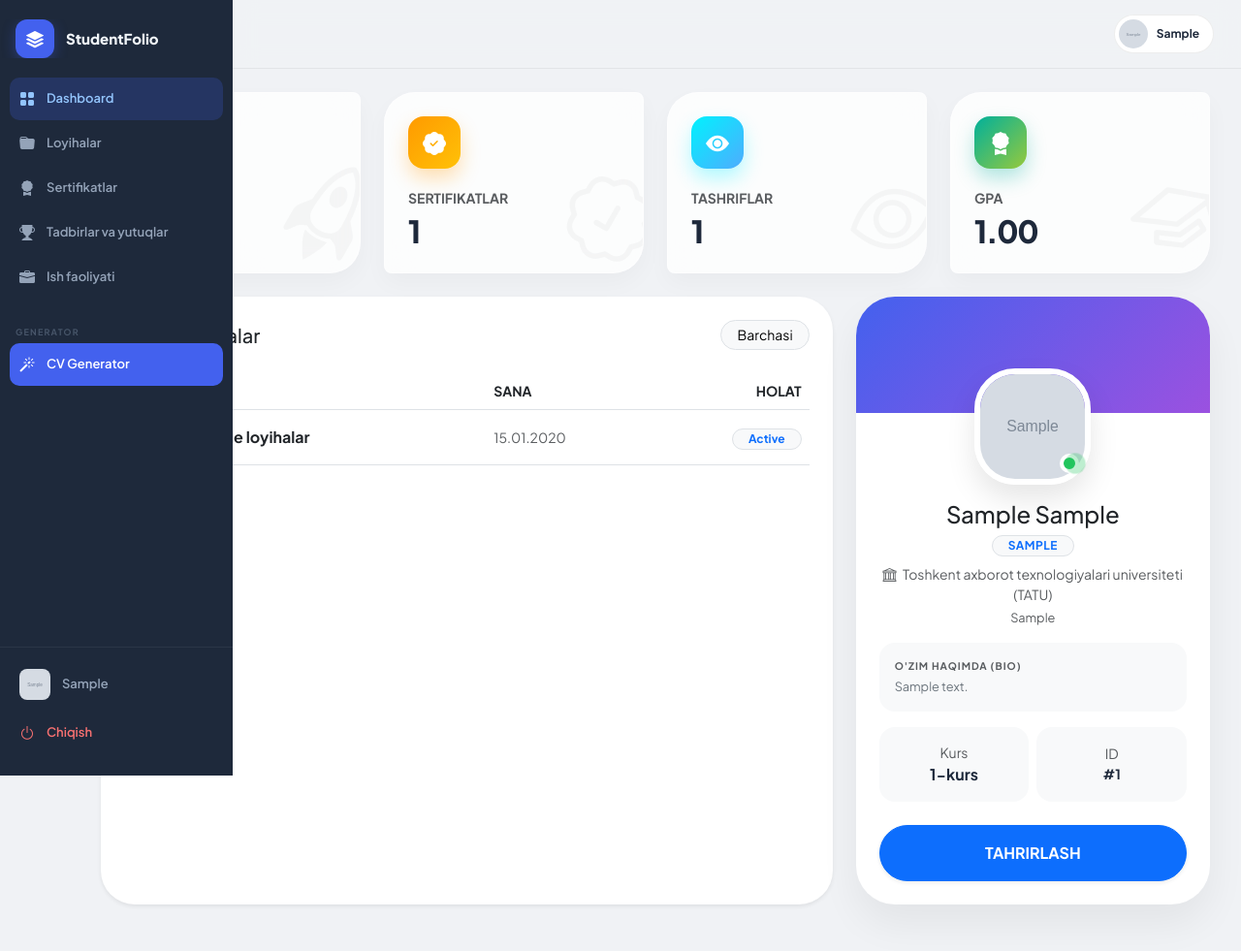
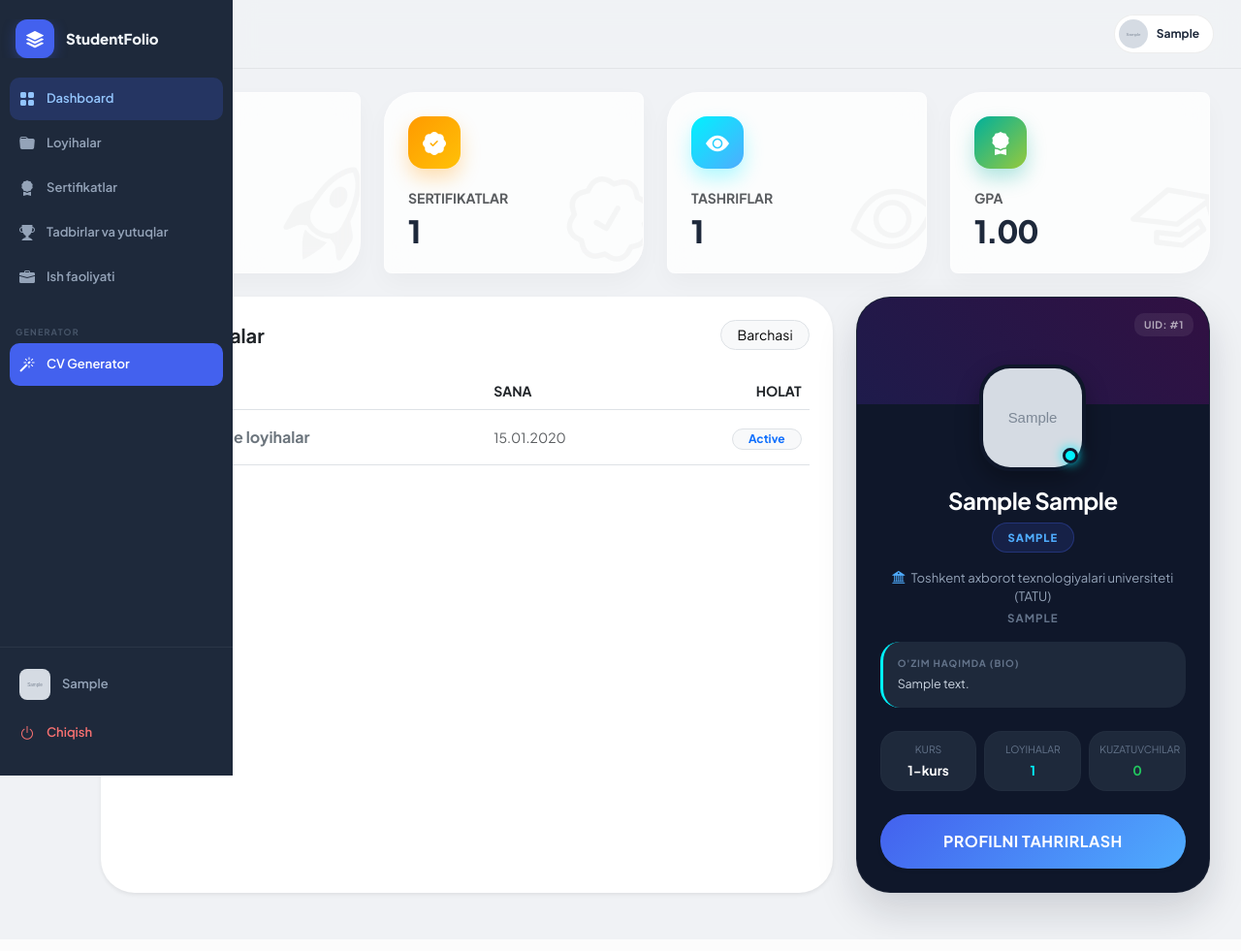
Before and after one commit to AcoderM-tech/StudentFolio, a Django app: page /dashboard/ in a window 1280 px wide. Shown: the whole page at 97% size. Run offline with Django 5.2, Linux system fonts and the light colour scheme; a user stored in the database is signed in; tables that the repository leaves empty hold one stand-in row (values such as "Sample post"); grey boxes marked "Sample" are stand-in pictures.

Commit message:
Refactor dashboard styles and profile card layout
Updated styles and structure for dashboard profile and project sections.

```diff
--- a/templates/dashboard/index.html
+++ b/templates/dashboard/index.html
@@ -2,7 +2,7 @@
 
 {% block content %}
 <style>
-    /* 1. ICON GLOW & GRADIENTS (Ikonalar chiqishi uchun shart) */
+    /* 1. ICON GLOW & GRADIENTS */
     .bg-glow-primary {
         background: linear-gradient(135deg, #4361ee, #4facfe);
         box-shadow: 0 10px 20px rgba(67, 97, 238, 0.3);
@@ -20,7 +20,7 @@
         box-shadow: 0 10px 20px rgba(0, 176, 155, 0.3);
     }
 
-    /* 2. ASIMMETRIK ULTRA CARDLAR */
+    /* 2. ASIMMETRIK ULTRA CARDLAR (STATISTIKA) */
     .ultra-card {
         border: 1px solid rgba(255, 255, 255, 0.4);
         border-radius: 32px 8px 32px 8px;
@@ -45,13 +45,12 @@
         width: 54px; height: 54px;
         border-radius: 16px;
         display: flex; align-items: center; justify-content: center;
-        font-size: 24px; /* Ikona hajmi */
+        font-size: 24px;
         margin-bottom: 20px;
         position: relative; z-index: 2;
-        color: white !important; /* Ikona rangi oq bo'lishi shart */
+        color: white !important;
     }
 
-    /* Orqa fondagi ulkan shaffof ikonalar */
     .ultra-bg-icon {
         position: absolute;
         right: -10px; bottom: -10px;
@@ -74,33 +73,106 @@
         margin-bottom: 0;
     }
 
-    /* 3. PROFILE & TABLE (Artistic Premium qismlar) */
-    .profile-card-artistic {
-        background: #ffffff; border-radius: 40px; overflow: hidden;
-        box-shadow: 0 20px 40px rgba(0,0,0,0.06);
+    /* 3. PREMIUM DARK CYBER PROFIL CARD STYLLARI */
+    .cyber-profile-card {
+        background: #0f172a; /* To'q ko'k-qora fon */
+        border-radius: 35px;
+        overflow: hidden;
+        box-shadow: 0 20px 40px rgba(15, 23, 42, 0.15);
+        border: 1px solid rgba(255, 255, 255, 0.05);
+        transition: all 0.4s ease;
     }
-    .profile-banner-art {
-        height: 120px; background: linear-gradient(135deg, #4361ee, #9b51e0);
+
+    .cyber-profile-card:hover {
+        transform: translateY(-5px);
+        box-shadow: 0 30px 60px rgba(67, 97, 238, 0.15);
+        border-color: rgba(67, 97, 238, 0.2);
+    }
+
+    .cyber-banner {
+        height: 110px;
+        background: linear-gradient(45deg, #1e1b4b, #311042);
         position: relative;
     }
-    .profile-img-squircle {
-        width: 120px; height: 120px; border-radius: 42px;
-        border: 6px solid #ffffff; object-fit: cover;
-        box-shadow: 0 15px 30px rgba(0,0,0,0.1);
+
+    .cyber-avatar-wrap {
+        margin-top: -55px;
+        position: relative;
+        display: inline-block;
     }
-    .status-dot-pulse {
-        position: absolute; bottom: 12px; right: 12px;
-        width: 20px; height: 20px; background: #22c55e;
-        border: 4px solid #ffffff; border-radius: 50%;
+
+    .cyber-img {
+        width: 110px;
+        height: 110px;
+        border-radius: 32px;
+        border: 4px solid #0f172a;
+        object-fit: cover;
+        box-shadow: 0 10px 25px rgba(0, 0, 0, 0.3);
+        background: #1e293b;
     }
-    .status-dot-pulse::after {
-        content: ""; position: absolute; width: 100%; height: 100%;
-        background: #22c55e; border-radius: 50%; animation: pulse-ring 2s infinite;
+
+    .cyber-status-dot {
+        position: absolute;
+        bottom: 8px;
+        right: 8px;
+        width: 16px;
+        height: 16px;
+        background: #00f2fe;
+        border: 3px solid #0f172a;
+        border-radius: 50%;
+        box-shadow: 0 0 12px #00f2fe;
     }
-    @keyframes pulse-ring { 0% { transform: scale(1); opacity: 0.6; } 100% { transform: scale(2.5); opacity: 0; } }
+
+    .cyber-badge-job {
+        background: rgba(67, 97, 238, 0.15);
+        color: #4facfe;
+        border: 1px solid rgba(67, 97, 238, 0.3);
+        font-size: 0.7rem;
+        letter-spacing: 1px;
+        padding: 6px 16px;
+        border-radius: 50px;
+        display: inline-block;
+        font-weight: 800;
+    }
+
+    .cyber-bio-box {
+        background: #1e293b;
+        border-radius: 20px;
+        padding: 15px;
+        text-align: left;
+        border-left: 3px solid #00f2fe;
+    }
+
+    .cyber-metric-box {
+        background: #1e293b;
+        border-radius: 18px;
+        padding: 10px;
+        height: 100%;
+        display: flex;
+        flex-direction: column;
+        justify-content: center;
+        border: 1px solid rgba(255, 255, 255, 0.02);
+        transition: 0.3s;
+    }
+    .cyber-metric-box:hover {
+        background: #24344d;
+        border-color: rgba(255, 255, 255, 0.05);
+    }
+
+    .cyber-id-chip {
+        background: rgba(255, 255, 255, 0.07);
+        color: rgba(255, 255, 255, 0.6);
+        padding: 4px 10px;
+        border-radius: 10px;
+        font-size: 0.65rem;
+        font-weight: 700;
+        letter-spacing: 0.5px;
+    }
+
+    .profile-card-artistic { overflow: hidden; }
 </style>
 
-<div class="row g-4">
+<div class="row g-4 mb-4">
     <div class="col-md-3 col-6">
         <div class="ultra-card">
             <i class="bi bi-rocket-takeoff ultra-bg-icon"></i>
@@ -144,11 +216,13 @@
             <h3 class="stat-value">{{ profil.gpa }}</h3>
         </div>
     </div>
+</div>
 
+<div class="row g-4">
     <div class="col-lg-8">
         <div class="p-4 bg-white shadow-sm h-100" style="border-radius: 35px;">
             <div class="d-flex justify-content-between align-items-center mb-4">
-                <h5 class="fw-800 text-dark mb-0">Oxirgi loyihalar</h5>
+                <h5 class="fw-bold text-dark mb-0" style="font-weight: 800;">Oxirgi loyihalar</h5>
                 <a href="{% url 'projects' %}" class="btn btn-sm btn-light rounded-pill px-3 border">Barchasi</a>
             </div>
             <div class="table-responsive">
@@ -166,7 +240,7 @@
                             <td>
                                 <div class="d-flex align-items-center">
                                     <img src="{{ loyiha.avatar.url }}" class="rounded-3 me-3" width="40" height="40" style="object-fit: cover;">
-                                    <span class="fw-bold">{{ loyiha.nomi }}</span>
+                                    <span class="fw-bold text-secondary">{{ loyiha.nomi }}</span>
                                 </div>
                             </td>
                             <td class="text-muted small">{{ loyiha.yaratilgan_sana|date:"d.m.Y" }}</td>
@@ -186,52 +260,73 @@
     </div>
 
     <div class="col-lg-4">
-        <div class="profile-card-artistic text-center pb-4">
-            <div class="profile-banner-art"></div>
-            <div style="margin-top: -60px; position: relative; display: inline-block;">
-                <img src="{{ profil.avatar.url }}" class="profile-img-squircle">
-                <div class="status-dot-pulse"></div>
+        <div class="cyber-profile-card text-center pb-4 h-100 d-flex flex-column justify-content-between">
+            <div>
+                <div class="cyber-banner d-flex align-items-start justify-content-end p-3">
+                    <span class="cyber-id-chip">
+                        UID: #{{ profil.id }}
+                    </span>
+                </div>
+
+                <div class="cyber-avatar-wrap">
+                    <img src="{{ profil.avatar.url }}" class="cyber-img">
+                    <div class="cyber-status-dot"></div>
+                </div>
+
+                <div class="mt-3 px-4">
+                    <h4 class="fw-bold text-white mb-1" style="letter-spacing: -0.5px;">{{ profil.ism }} {{ profil.familiya }}</h4>
+
+                    {% if profil.ish_sohasi %}
+                        <div class="mb-3 mt-2">
+                            <span class="cyber-badge-job text-uppercase">
+                                {{ profil.ish_sohasi }}
+                            </span>
+                        </div>
+                    {% endif %}
+
+                    <p class="small mb-1" style="color: #94a3b8; font-size: 0.82rem;">
+                        <i class="bi bi-bank2 me-1" style="color: #4facfe;"></i> {{ profil.get_university_display }}
+                    </p>
+                    <p class="small mb-3 text-uppercase fw-bold" style="color: #64748b; font-size: 0.72rem; letter-spacing: 1px;">
+                        {{ profil.fakultet|default:"Fakultet kiritilmagan" }}
+                    </p>
+
+                    {% if profil.bio_text %}
+                        <div class="cyber-bio-box mb-4">
+                            <span class="d-block small  fw-bold text-uppercase mb-1" style="font-size: 0.62rem; color: #64748b; letter-spacing: 1px;">O'zim haqimda (Bio)</span>
+                            <p class="small mb-0" style="line-height: 1.5; font-size: 0.78rem; color: #cbd5e1;">{{ profil.bio_text }}</p>
+                        </div>
+                    {% endif %}
+                </div>
             </div>
-            <div class="mt-3 px-4">
-                <h4 class="fw-800 text-dark mb-1">{{ profil.ism }} {{ profil.familiya }}</h4>
 
-                {% if profil.ish_sohasi %}
-                    <p class="badge bg-light text-primary border rounded-pill px-3 py-1 mb-2 fw-bold text-uppercase" style="font-size: 0.75rem; letter-spacing: 0.5px;">
-                        {{ profil.ish_sohasi }}
-                    </p>
-                {% else %}
-                    <p class="text-muted small mb-2">Soha kiritilmagan</p>
-                {% endif %}
-
-                <p class="text-muted small mb-1"><i class="bi bi-bank me-1"></i> {{ profil.get_university_display }}</p>
-                <p class="text-muted small mb-3" style="font-size: 0.8rem;">{{ profil.fakultet|default:"Fakultet kiritilmagan" }}</p>
-
-                {% if profil.bio_text %}
-                    <div class="p-3 bg-light rounded-4 mb-3 text-start">
-                        <span class="d-block text-muted small fw-bold text-uppercase mb-1" style="font-size: 0.65rem; letter-spacing: 1px;">O'zim haqimda (Bio)</span>
-                        <p class="text-secondary small mb-0" style="line-height: 1.5; font-size: 0.8rem;">{{ profil.bio_text }}</p>
-                    </div>
-                {% endif %}
-
+            <div class="px-4 mt-auto">
                 <div class="row g-2 mb-4">
-                    <div class="col-6">
-                        <div class="p-3 bg-light rounded-4 h-100 d-flex flex-column justify-content-center">
-                            <span class="d-block text-muted small">Kurs</span>
-                            <span class="fw-bold">{% if profil.kurs %}{{ profil.kurs }}-kurs{% else %}-{% endif %}</span>
+                    <div class="col-4">
+                        <div class="cyber-metric-box">
+                            <span class="d-block small" style="font-size: 0.65rem; color: #64748b; text-transform: uppercase;">Kurs</span>
+                            <span class="fw-bold text-white mt-1" style="font-size: 0.85rem;">{% if profil.kurs %}{{ profil.kurs }}-kurs{% else %}-{% endif %}</span>
                         </div>
                     </div>
-                    <div class="col-6">
-                        <div class="p-3 bg-light rounded-4 h-100 d-flex flex-column justify-content-center">
-                            <span class="d-block text-muted small">ID</span>
-                            <span class="fw-bold small">#{{ profil.id }}</span>
+                    <div class="col-4">
+                        <div class="cyber-metric-box">
+                            <span class="d-block small" style="font-size: 0.65rem; color: #64748b; text-transform: uppercase;">Loyihalar</span>
+                            <span class="fw-bold mt-1" style="font-size: 0.85rem; color: #00f2fe;">{{ l_soni|default:"0" }}</span>
+                        </div>
+                    </div>
+                    <div class="col-4">
+                        <div class="cyber-metric-box">
+                            <span class="d-block small" style="font-size: 0.65rem; color: #64748b; text-transform: uppercase;">Kuzatuvchilar</span>
+                            <span class="fw-bold mt-1" style="font-size: 0.85rem; color: #22c55e;">0</span>
                         </div>
                     </div>
                 </div>
 
-                <a href="{% url 'profil_form' %}" class="btn btn-primary w-100 rounded-pill py-3 fw-bold shadow-sm">
-                    TAHRIRLASH
+                <a href="{% url 'profil_form' %}" class="btn btn-primary w-100 rounded-pill py-3 fw-bold shadow-sm" style="background: linear-gradient(135deg, #4361ee, #4facfe); border: none; letter-spacing: 0.5px;">
+                    PROFILNI TAHRIRLASH
                 </a>
             </div>
+
         </div>
     </div>
 </div>
```
